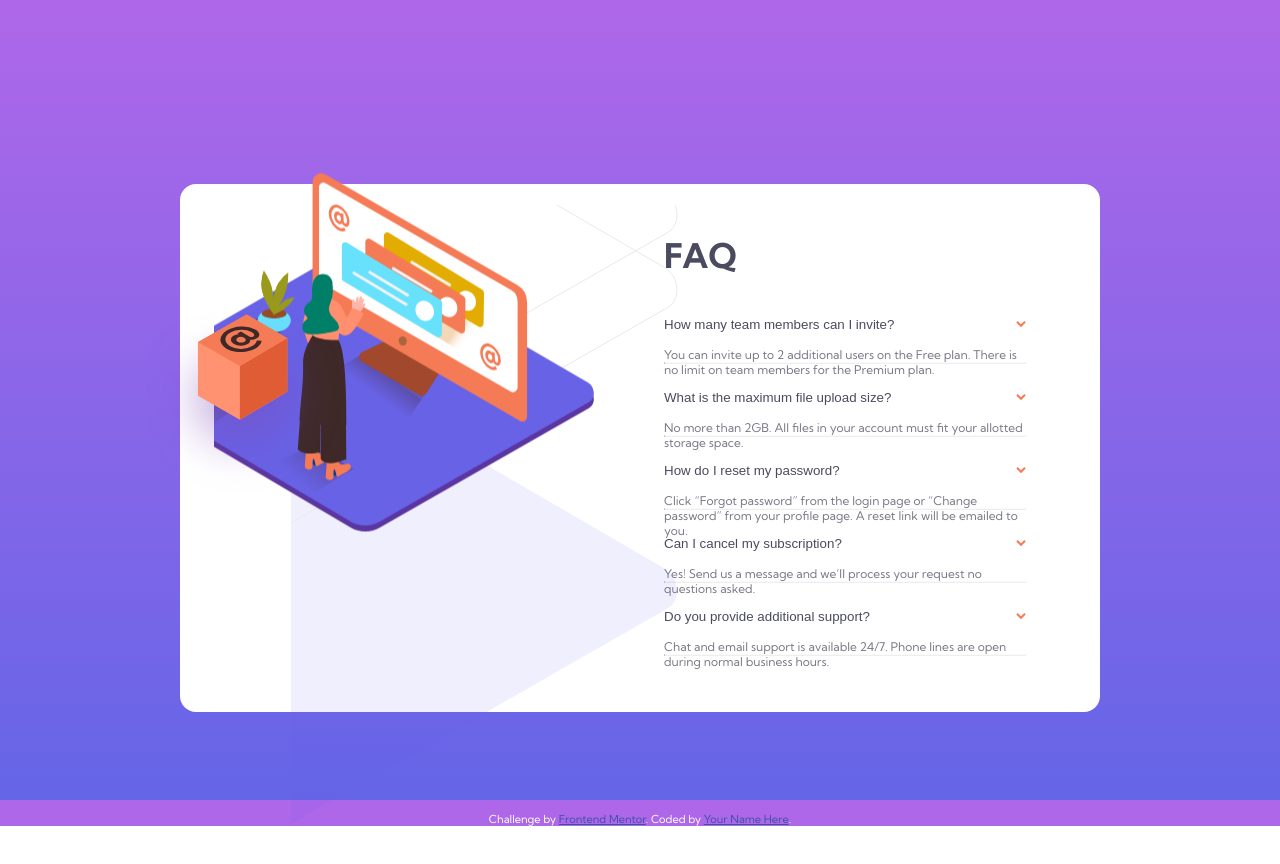
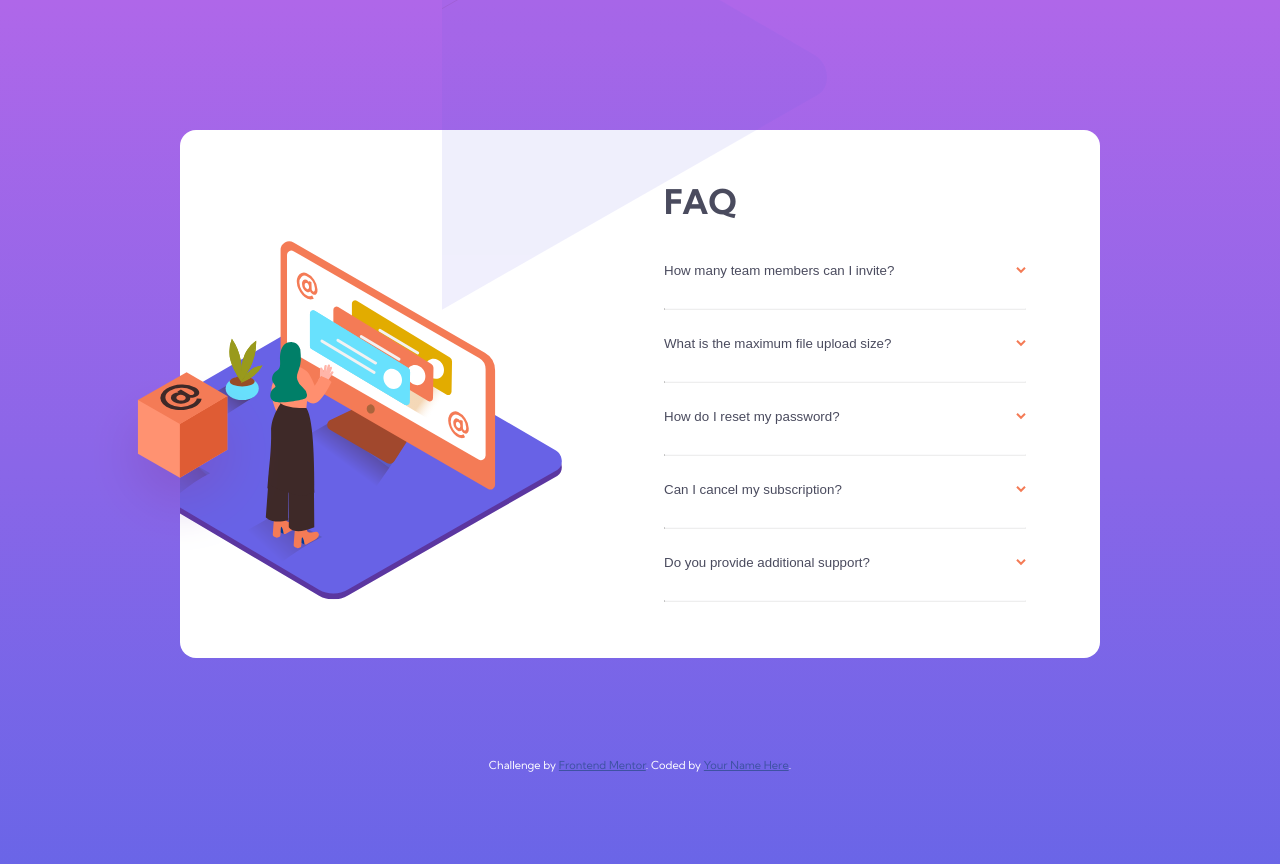
Before and after one commit to pedrotpo/frontendmentor-faq-accordion, a plain HTML site: page index.html in a window 1280 px wide. Before the commit the page ends 826 px from the top, so only its background shows below. Drawn offline with Linux system fonts and the light colour scheme.

Commit message:
Changed positioning to pixels

```diff
--- a/index.html
+++ b/index.html
@@ -18,8 +18,8 @@
     <link rel="stylesheet" href="style.css" />
   </head>
   <body>
-    <div class="box"></div>
     <div class="container">
+      <div class="box"></div>
       <div class="logo"></div>
       <div class="shadow"></div>
       <div class="content">
--- a/style.scss
+++ b/style.scss
@@ -6,6 +6,11 @@ body {
     font-size: 12px;
     height: 100vh;
     margin: 0;
+    padding-top: 150px;
+
+    @media (min-width: 768px) {
+        padding-top: 130px;
+    }
 }
 
 hr {
@@ -39,24 +44,23 @@ h1 {
     position: relative;
     background: hsl(0, 0%, 100%);
     border-radius: 1rem;
-    margin: 148px auto 0;
+    margin: 0 auto;
     width: 327px;
 
     @media (min-width: 768px) {
         width: 920px;
         flex-flow: row-reverse nowrap;
-        margin: 0 auto;
     }
 }
 
 .box {
     display: none;
-    position: relative;
+    position: absolute;
     height: 184px;
     width: 191px;
     background-image: url("./images/illustration-box-desktop.svg");
-    top: 39%;
-    left: 11.5%;
+    top: 240px;
+    left: -93px;
     z-index: 3;
 
     @media (min-width: 768px) {
@@ -69,36 +73,38 @@ h1 {
     height: 196px;
     width: 266px;
     transform:translate(-50%,-50%);
-    position: fixed;
-    top: 15%;
-    left: 45%;
+    position: absolute;
+    bottom: 435px;
+    left: 150px;
     z-index: 2;
 
     @media (min-width: 768px) {
         background-image: url("./images/illustration-woman-online-desktop.svg");
-        top: 44%;
-        left: 28%;
+        top: 290px;
+        left: 146px;
         height: 359px;
         width: 472px;
-        clip-path: inset(0 0 0 19.5%);
+        clip-path: inset(0 0 0 90px);
     }
 }
 
 .shadow {
     background-image: url("./images/bg-pattern-mobile.svg");
-    position: fixed;
-    left: 16.5%;
+    position: absolute;
+    transform:translate(-50%,-50%);
     height: 104px;
     width: 240px;
+    left: 165px;
+    bottom: 470px;
     z-index: 1;
 
     @media (min-width: 768px) {
         background-image: url("./images/bg-pattern-desktop.svg");
         height: 945px;
         width: 966px;
-        left: -22.5%;
-        top: -10.5%;
-        clip-path: inset(30.6% 0 0 60%);
+        right: 550px;
+        top: -255px;
+        clip-path: inset(255px 0 0 580px);
     }
 }
 
@@ -149,4 +155,5 @@ h1 {
     margin-top: 15px;
     margin-bottom: 15px;
     transition: max-height 0.2s ease-in-out;
+    overflow: hidden;
 }
```
Also changed, not shown: style.css, 1 other file.
